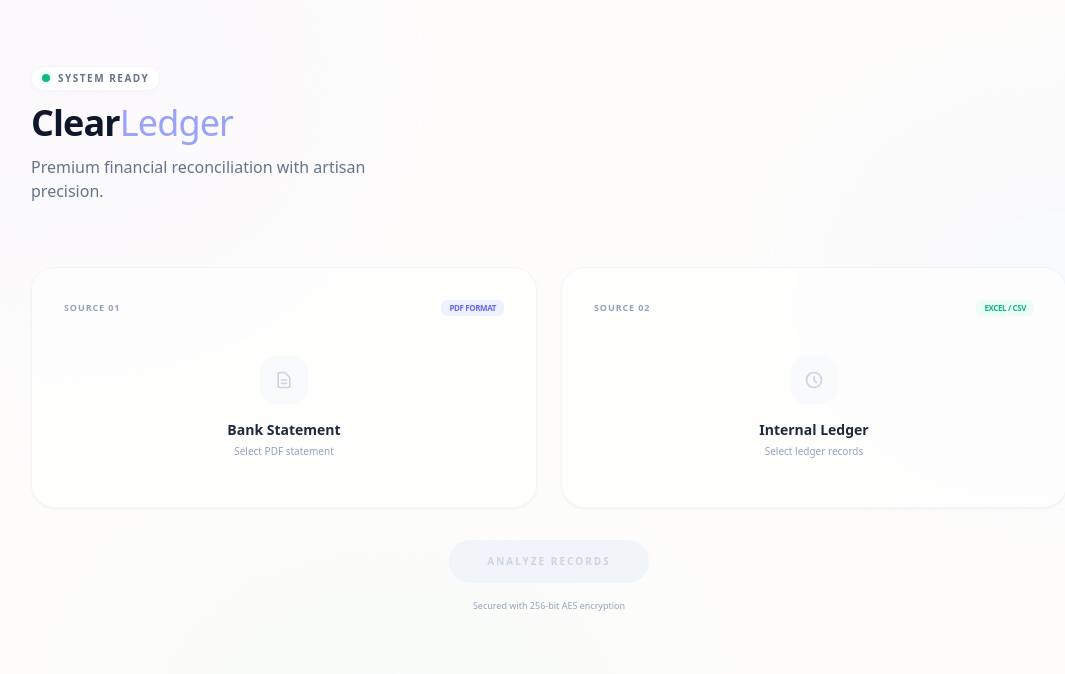
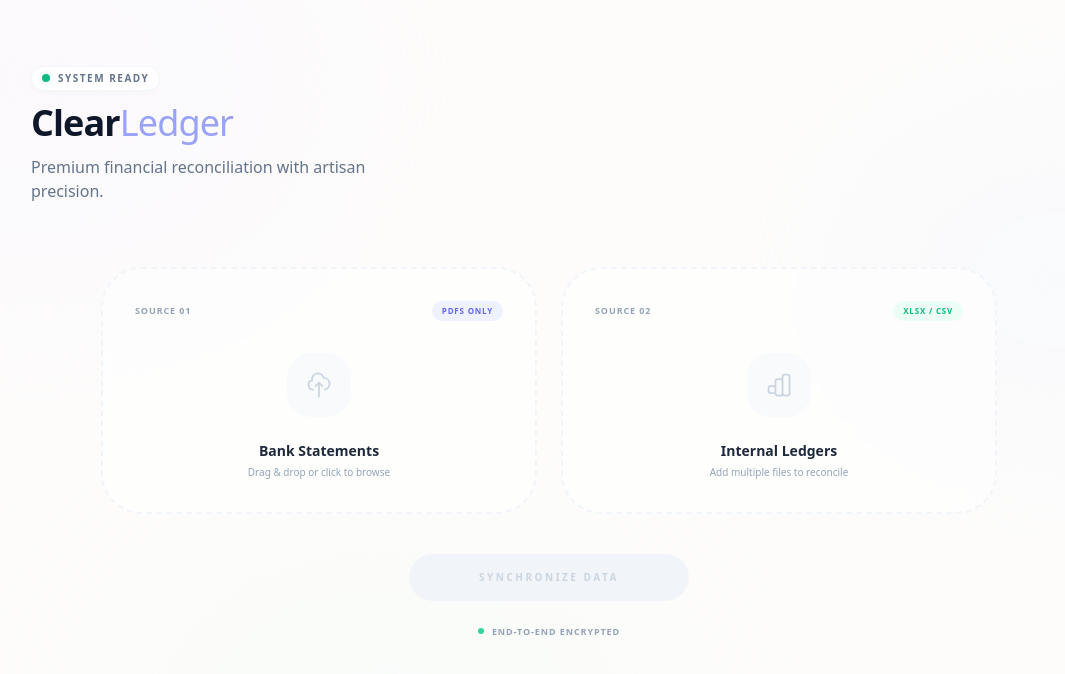
Before and after one commit to khaismikaelsonappleid-ctrl/bank-recon-app, a Next.js app: page / in a window 1280 px wide. Shown: the top 674 px of the page, without its empty margins (91-1156 px from the left). Built offline with nearby package versions, Linux system fonts and the light colour scheme.

Commit message:
Update FileUpload component to support multiple files and drag-and-drop with pastel styling

```diff
--- a/app/components/FileUpload.tsx
+++ b/app/components/FileUpload.tsx
@@ -1,6 +1,6 @@
 'use client';
 
-import React, { useState } from 'react';
+import React, { useState, useCallback } from 'react';
 
 interface Transaction {
   id: string;
@@ -21,31 +21,64 @@ interface ReconciliationResult {
   };
 }
 
-interface FileUploadState {
-  bankStatement: File | null;
-  ledgerSheet: File | null;
+interface FileWithGroup extends File {
+  group?: 'bank' | 'ledger';
 }
 
 export default function FileUpload({ onResults }: { onResults: (data: ReconciliationResult) => void }) {
-  const [files, setFiles] = useState<FileUploadState>({
-    bankStatement: null,
-    ledgerSheet: null,
-  });
+  const [bankFiles, setBankFiles] = useState<File[]>([]);
+  const [ledgerFiles, setLedgerFiles] = useState<File[]>([]);
+  const [isUploading, setIsUploading] = useState(false);
+  const [dragActive, setDragActive] = useState(false);
 
-  const [isUploading, setIsUploading] = useState(false);
+  const handleDrag = useCallback((e: React.DragEvent) => {
+    e.preventDefault();
+    e.stopPropagation();
+    if (e.type === "dragenter" || e.type === "dragover") {
+      setDragActive(true);
+    } else if (e.type === "dragleave") {
+      setDragActive(false);
+    }
+  }, []);
 
-  const handleFileChange = (type: keyof FileUploadState) => (e: React.ChangeEvent<HTMLInputElement>) => {
-    const selectedFile = e.target.files?.[0] || null;
-    setFiles((prev) => ({ ...prev, [type]: selectedFile }));
+  const addFiles = (fileList: FileList | null, type: 'bank' | 'ledger') => {
+    if (!fileList) return;
+    const newFiles = Array.from(fileList);
+    if (type === 'bank') {
+      setBankFiles(prev => [...prev, ...newFiles.filter(f => f.name.toLowerCase().endsWith('.pdf'))]);
+    } else {
+      setLedgerFiles(prev => [...prev, ...newFiles.filter(f =>
+        f.name.toLowerCase().endsWith('.xlsx') ||
+        f.name.toLowerCase().endsWith('.xls') ||
+        f.name.toLowerCase().endsWith('.csv')
+      )]);
+    }
+  };
+
+  const handleDrop = useCallback((e: React.DragEvent, type: 'bank' | 'ledger') => {
+    e.preventDefault();
+    e.stopPropagation();
+    setDragActive(false);
+    if (e.dataTransfer.files && e.dataTransfer.files[0]) {
+      addFiles(e.dataTransfer.files, type);
+    }
+  }, []);
+
+  const removeFile = (index: number, type: 'bank' | 'ledger') => {
+    if (type === 'bank') {
+      setBankFiles(prev => prev.filter((_, i) => i !== index));
+    } else {
+      setLedgerFiles(prev => prev.filter((_, i) => i !== index));
+    }
   };
 
   const handleUpload = async () => {
-    if (!files.bankStatement || !files.ledgerSheet) return;
+    if (bankFiles.length === 0 || ledgerFiles.length === 0) return;
     setIsUploading(true);
 
     const formData = new FormData();
-    formData.append('bankStatement', files.bankStatement);
-    formData.append('ledgerSheet', files.ledgerSheet);
+    bankFiles.forEach(file => formData.append('bankStatements', file));
+    ledgerFiles.forEach(file => formData.append('ledgerSheets', file));
 
     try {
       const response = await fetch('/api/reconcile', {
@@ -63,96 +96,135 @@ export default function FileUpload({ onResults }: { onResults: (data: Reconcilia
     }
   };
 
+  const FileList = ({ files, type }: { files: File[], type: 'bank' | 'ledger' }) => (
+    <div className="mt-4 space-y-2 max-h-40 overflow-y-auto pr-2 custom-scrollbar">
+      {files.map((file, idx) => (
+        <div key={idx} className="flex items-center justify-between bg-white/40 border border-slate-100/50 rounded-xl px-3 py-2 animate-in fade-in slide-in-from-top-1 duration-300">
+          <div className="flex items-center gap-3 overflow-hidden">
+            <div className={`p-1.5 rounded-lg ${type === 'bank' ? 'bg-indigo-50 text-indigo-400' : 'bg-emerald-50 text-emerald-400'}`}>
+              <svg className="w-3.5 h-3.5" fill="none" stroke="currentColor" viewBox="0 0 24 24">
+                <path strokeLinecap="round" strokeLinejoin="round" strokeWidth="2" d="M9 12h6m-6 4h6m2 5H7a2 2 0 01-2-2V5a2 2 0 012-2h5.586a1 1 0 01.707.293l5.414 5.414a1 1 0 01.293.707V19a2 2 0 01-2 2z" />
+              </svg>
+            </div>
+            <span className="text-[11px] font-medium text-slate-600 truncate">{file.name}</span>
+          </div>
+          <button
+            onClick={() => removeFile(idx, type)}
+            className="text-slate-300 hover:text-rose-400 transition-colors"
+          >
+            <svg className="w-4 h-4" fill="none" stroke="currentColor" viewBox="0 0 24 24">
+              <path strokeLinecap="round" strokeLinejoin="round" strokeWidth="2" d="M6 18L18 6M6 6l12 12" />
+            </svg>
+          </button>
+        </div>
+      ))}
+    </div>
+  );
+
   return (
-    <div className="w-full">
-      <div className="grid grid-cols-1 md:grid-cols-2 gap-4 md:gap-6 mb-8">
-        {/* Source 01: Bank Statement */}
-        <div className="relative">
-          <div className={`
-            h-full bg-white/60 backdrop-blur-sm border rounded-3xl p-6 md:p-8 transition-all duration-500
-            ${files.bankStatement ? 'border-indigo-100 shadow-lg shadow-indigo-500/5' : 'border-slate-100 hover:border-slate-200 shadow-sm'}
-          `}>
-            <div className="flex items-center justify-between mb-6">
+    <div className="w-full max-w-4xl mx-auto">
+      <div className="grid grid-cols-1 md:grid-cols-2 gap-6 mb-10">
+        {/* Source 01: Bank Statement Dropzone */}
+        <div className="flex flex-col h-full">
+          <div
+            onDragEnter={handleDrag}
+            onDragLeave={handleDrag}
+            onDragOver={handleDrag}
+            onDrop={(e) => handleDrop(e, 'bank')}
+            className={`
+              relative flex-1 flex flex-col bg-white/60 backdrop-blur-sm border-2 border-dashed rounded-[2.5rem] p-8 transition-all duration-500
+              ${dragActive ? 'border-indigo-400 bg-indigo-50/30' : bankFiles.length > 0 ? 'border-indigo-100 bg-indigo-50/10' : 'border-slate-100 hover:border-slate-200'}
+            `}
+          >
+            <div className="flex items-center justify-between mb-8">
               <span className="text-[9px] font-bold text-slate-400 uppercase tracking-widest">Source 01</span>
-              <span className="px-2 py-0.5 rounded-md bg-indigo-50 text-indigo-500 text-[8px] font-bold uppercase tracking-tighter">PDF Format</span>
+              <span className="px-2.5 py-1 rounded-full bg-indigo-50 text-indigo-500 text-[8px] font-black uppercase tracking-widest">PDFs Only</span>
             </div>
 
-            <label className="cursor-pointer group block">
-              <input type="file" accept=".pdf" onChange={handleFileChange('bankStatement')} className="hidden" />
-              <div className="flex flex-col items-center py-4">
-                <div className={`
-                  w-12 h-12 rounded-2xl mb-4 flex items-center justify-center transition-all duration-500
-                  ${files.bankStatement ? 'bg-indigo-500 text-white scale-110 shadow-md shadow-indigo-200' : 'bg-slate-50 text-slate-300 group-hover:bg-slate-100 group-hover:text-slate-400'}
-                `}>
-                  <svg className="w-5 h-5" fill="none" stroke="currentColor" viewBox="0 0 24 24">
-                    <path strokeLinecap="round" strokeLinejoin="round" strokeWidth="2" d="M9 12h6m-6 4h6m2 5H7a2 2 0 01-2-2V5a2 2 0 012-2h5.586a1 1 0 01.707.293l5.414 5.414a1 1 0 01.293.707V19a2 2 0 01-2 2z" />
-                  </svg>
-                </div>
-                <h4 className="text-sm font-semibold text-slate-800 mb-1">Bank Statement</h4>
-                <p className="text-[10px] text-slate-400 text-center line-clamp-1 px-4">
-                  {files.bankStatement ? files.bankStatement.name : 'Select PDF statement'}
-                </p>
+            <label className="cursor-pointer group flex-1 flex flex-col items-center justify-center">
+              <input type="file" multiple accept=".pdf" onChange={(e) => addFiles(e.target.files, 'bank')} className="hidden" />
+              <div className={`
+                w-16 h-16 rounded-[1.5rem] mb-6 flex items-center justify-center transition-all duration-500
+                ${bankFiles.length > 0 ? 'bg-indigo-500 text-white shadow-xl shadow-indigo-100 scale-105' : 'bg-slate-50 text-slate-300 group-hover:bg-slate-100 group-hover:text-indigo-400'}
+              `}>
+                <svg className="w-7 h-7" fill="none" stroke="currentColor" viewBox="0 0 24 24">
+                  <path strokeLinecap="round" strokeLinejoin="round" strokeWidth="1.5" d="M7 16a4 4 0 01-.88-7.903A5 5 0 1115.9 6L16 6a5 5 0 011 9.9M15 13l-3-3m0 0l-3 3m3-3v12" />
+                </svg>
               </div>
+              <h4 className="text-sm font-bold text-slate-800 mb-1">Bank Statements</h4>
+              <p className="text-[10px] text-slate-400 font-medium">Drag & drop or click to browse</p>
             </label>
+
+            {bankFiles.length > 0 && <FileList files={bankFiles} type="bank" />}
           </div>
         </div>
 
-        {/* Source 02: Internal Ledger */}
-        <div className="relative">
-          <div className={`
-            h-full bg-white/60 backdrop-blur-sm border rounded-3xl p-6 md:p-8 transition-all duration-500
-            ${files.ledgerSheet ? 'border-emerald-100 shadow-lg shadow-emerald-500/5' : 'border-slate-100 hover:border-slate-200 shadow-sm'}
-          `}>
-            <div className="flex items-center justify-between mb-6">
+        {/* Source 02: Ledger Dropzone */}
+        <div className="flex flex-col h-full">
+          <div
+            onDragEnter={handleDrag}
+            onDragLeave={handleDrag}
+            onDragOver={handleDrag}
+            onDrop={(e) => handleDrop(e, 'ledger')}
+            className={`
+              relative flex-1 flex flex-col bg-white/60 backdrop-blur-sm border-2 border-dashed rounded-[2.5rem] p-8 transition-all duration-500
+              ${dragActive ? 'border-emerald-400 bg-emerald-50/30' : ledgerFiles.length > 0 ? 'border-emerald-100 bg-emerald-50/10' : 'border-slate-100 hover:border-slate-200'}
+            `}
+          >
+            <div className="flex items-center justify-between mb-8">
               <span className="text-[9px] font-bold text-slate-400 uppercase tracking-widest">Source 02</span>
-              <span className="px-2 py-0.5 rounded-md bg-emerald-50 text-emerald-500 text-[8px] font-bold uppercase tracking-tighter">Excel / CSV</span>
+              <span className="px-2.5 py-1 rounded-full bg-emerald-50 text-emerald-500 text-[8px] font-black uppercase tracking-widest">XLSX / CSV</span>
             </div>
 
-            <label className="cursor-pointer group block">
-              <input type="file" accept=".xlsx,.xls,.csv" onChange={handleFileChange('ledgerSheet')} className="hidden" />
-              <div className="flex flex-col items-center py-4">
-                <div className={`
-                  w-12 h-12 rounded-2xl mb-4 flex items-center justify-center transition-all duration-500
-                  ${files.ledgerSheet ? 'bg-emerald-500 text-white scale-110 shadow-md shadow-emerald-200' : 'bg-slate-50 text-slate-300 group-hover:bg-slate-100 group-hover:text-slate-400'}
-                `}>
-                  <svg className="w-5 h-5" fill="none" stroke="currentColor" viewBox="0 0 24 24">
-                    <path strokeLinecap="round" strokeLinejoin="round" strokeWidth="2" d="M12 8v4l3 3m6-3a9 9 0 11-18 0 9 9 0 0118 0z" />
-                  </svg>
-                </div>
-                <h4 className="text-sm font-semibold text-slate-800 mb-1">Internal Ledger</h4>
-                <p className="text-[10px] text-slate-400 text-center line-clamp-1 px-4">
-                  {files.ledgerSheet ? files.ledgerSheet.name : 'Select ledger records'}
-                </p>
+            <label className="cursor-pointer group flex-1 flex flex-col items-center justify-center">
+              <input type="file" multiple accept=".xlsx,.xls,.csv" onChange={(e) => addFiles(e.target.files, 'ledger')} className="hidden" />
+              <div className={`
+                w-16 h-16 rounded-[1.5rem] mb-6 flex items-center justify-center transition-all duration-500
+                ${ledgerFiles.length > 0 ? 'bg-emerald-500 text-white shadow-xl shadow-emerald-100 scale-105' : 'bg-slate-50 text-slate-300 group-hover:bg-slate-100 group-hover:text-emerald-400'}
+              `}>
+                <svg className="w-7 h-7" fill="none" stroke="currentColor" viewBox="0 0 24 24">
+                  <path strokeLinecap="round" strokeLinejoin="round" strokeWidth="1.5" d="M9 17v-2a2 2 0 00-2-2H5a2 2 0 00-2 2v2a2 2 0 002 2h2a2 2 0 002-2zm0 0V9a2 2 0 012-2h2a2 2 0 012 2v10m-6 0a2 2 0 002 2h2a2 2 0 002-2m0 0V5a2 2 0 012-2h2a2 2 0 012 2v14a2 2 0 01-2 2h-2a2 2 0 01-2-2z" />
+                </svg>
               </div>
+              <h4 className="text-sm font-bold text-slate-800 mb-1">Internal Ledgers</h4>
+              <p className="text-[10px] text-slate-400 font-medium">Add multiple files to reconcile</p>
             </label>
+
+            {ledgerFiles.length > 0 && <FileList files={ledgerFiles} type="ledger" />}
           </div>
         </div>
       </div>
 
-      <div className="flex flex-col items-center gap-4">
+      <div className="flex flex-col items-center gap-6">
         <button
           onClick={handleUpload}
-          disabled={isUploading || !files.bankStatement || !files.ledgerSheet}
+          disabled={isUploading || bankFiles.length === 0 || ledgerFiles.length === 0}
           className={`
-            relative w-full sm:w-auto min-w-[200px] px-8 py-3.5 rounded-full text-[10px] font-bold uppercase tracking-[0.2em] transition-all duration-300 overflow-hidden
-            ${isUploading || !files.bankStatement || !files.ledgerSheet
+            relative w-full sm:w-[280px] py-4 rounded-full text-[10px] font-black uppercase tracking-[0.25em] transition-all duration-500 overflow-hidden group
+            ${isUploading || bankFiles.length === 0 || ledgerFiles.length === 0
               ? 'bg-slate-100 text-slate-300 cursor-not-allowed'
-              : 'bg-slate-900 text-white hover:bg-black hover:shadow-xl hover:-translate-y-0.5 active:translate-y-0'}
+              : 'bg-slate-900 text-white hover:bg-black hover:shadow-2xl hover:shadow-indigo-200/50 hover:-translate-y-1'}
           `}
         >
-          <span className="flex items-center justify-center gap-3">
+          <span className="relative z-10 flex items-center justify-center gap-3">
             {isUploading ? (
               <>
-                <svg className="animate-spin h-3.5 w-3.5 text-white" fill="none" viewBox="0 0 24 24">
+                <svg className="animate-spin h-3.5 w-3.5 text-white/50" fill="none" viewBox="0 0 24 24">
                   <circle className="opacity-25" cx="12" cy="12" r="10" stroke="currentColor" strokeWidth="4"></circle>
                   <path className="opacity-75" fill="currentColor" d="M4 12a8 8 0 018-8V0C5.373 0 0 5.373 0 12h4zm2 5.291A7.962 7.962 0 014 12H0c0 3.042 1.135 5.824 3 7.938l3-2.647z"></path>
                 </svg>
-                Processing...
+                <span>Processing Engine</span>
               </>
-            ) : 'Analyze Records'}
+            ) : 'Synchronize Data'}
           </span>
+          {!isUploading && bankFiles.length > 0 && ledgerFiles.length > 0 && (
+            <div className="absolute inset-0 bg-gradient-to-r from-indigo-600/20 to-emerald-600/20 opacity-0 group-hover:opacity-100 transition-opacity duration-500" />
+          )}
         </button>
-        <p className="text-[9px] text-slate-400 font-medium">Secured with 256-bit AES encryption</p>
+        <div className="flex items-center gap-2">
+          <div className="w-1.5 h-1.5 rounded-full bg-emerald-400" />
+          <p className="text-[9px] text-slate-400 font-bold uppercase tracking-widest">End-to-End Encrypted</p>
+        </div>
       </div>
     </div>
   );
```
